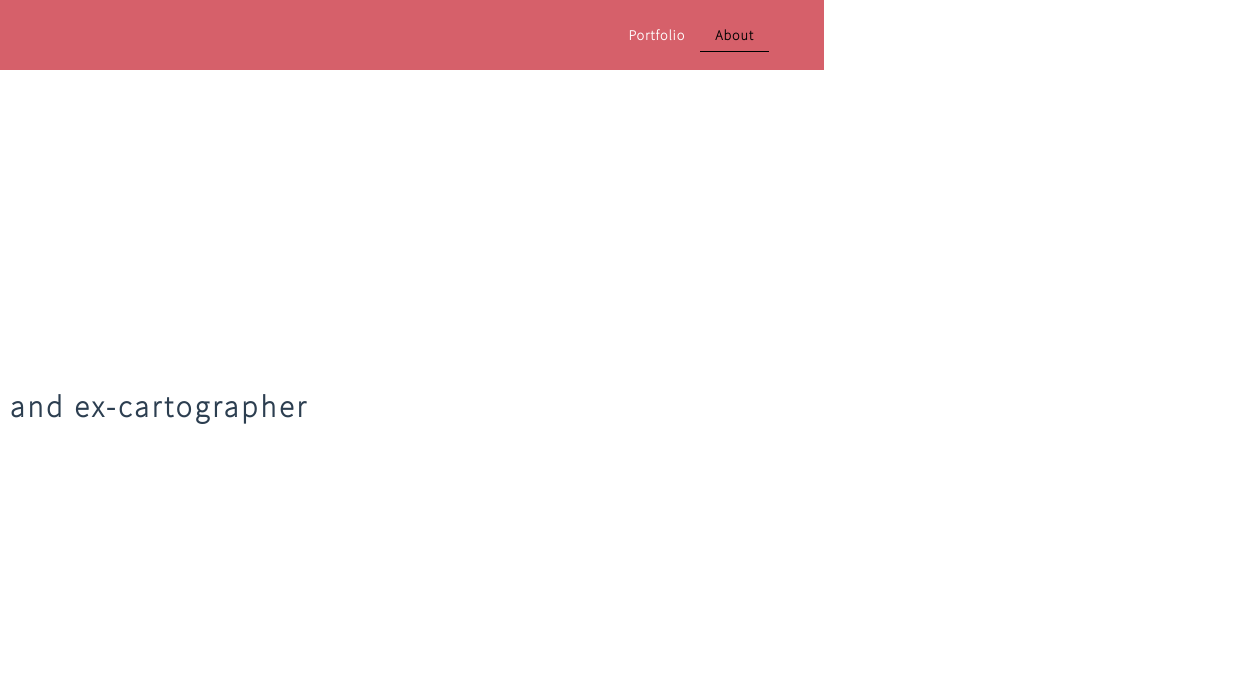
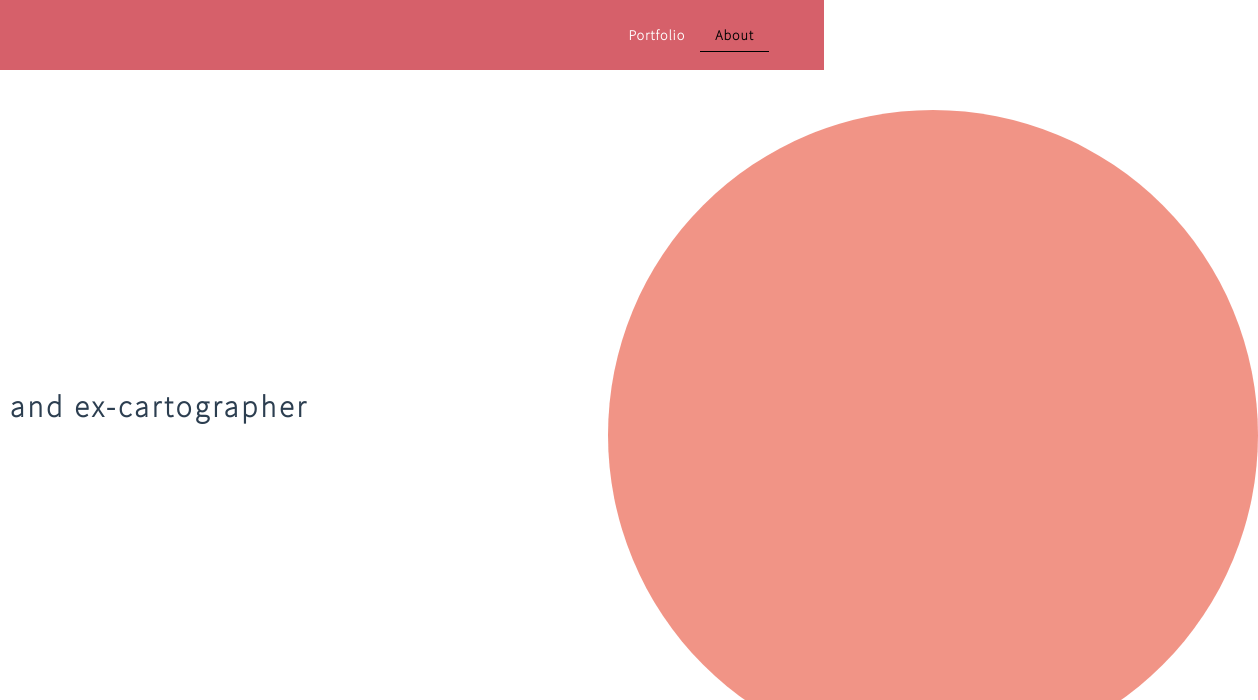
Before and after one commit to kathicks/personal_website, a plain HTML site: page index.html in a window 1280 px wide. Shown: the top 700 px of the page, 456-1714 px from the left, 1258 px wide, since content can reach past the window. Drawn offline with nearby package versions, Linux system fonts and the light colour scheme.

Commit message:
Added circle to landing page

```diff
--- a/css/main.css
+++ b/css/main.css
@@ -33,6 +33,18 @@ header {
     display: flex;
     align-items: center;
     justify-content: center;
+}
+
+.circle {
+  background-color: #ED705E;
+  opacity: 0.75;
+  height: 650px;
+  width: 650px;
+  border-radius: 50%;
+  float: right;
+  position: absolute;
+  top: 63.75%; left: 114%;
+  transform: translate(-50%,-50%);
 }
 
 .name {
--- a/index.html
+++ b/index.html
@@ -56,6 +56,7 @@
         <div class="container">
             <div class="row">
                 <div class="col-sm-12">
+                    <div class="circle"></div>
                     <div class="intro-text">
                         <h1 class="name">Kat Hicks</h1>
                         <h2 class="skills"><span class="animated">Junior software developer and ex-cartographer</spam></h2>
```
